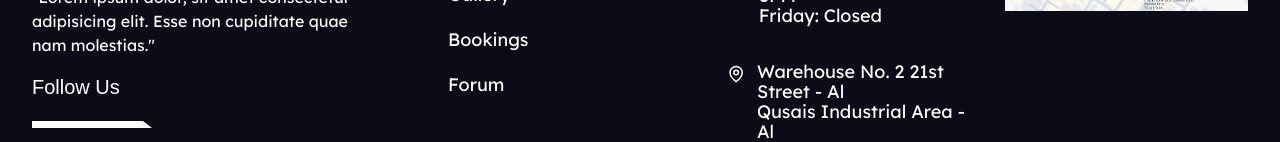
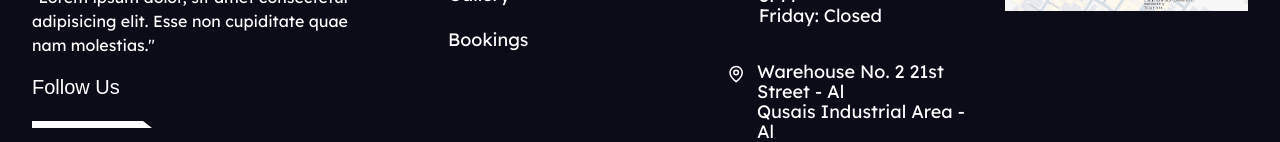
Before and after one commit to Hamadn/Manilla-Brothers, a React (Vite) app: page / in a window 1280 px wide. Shown: the part 4858-5000 px from the top of the page. Built offline with nearby package versions, Linux system fonts and the light colour scheme; a web font is replaced by a local one.

Commit message:
removed clerk and forum link from footer

```diff
--- a/src/components/Layout/Footer/Footer.jsx
+++ b/src/components/Layout/Footer/Footer.jsx
@@ -113,15 +113,7 @@ const Footer = () => {
                       Bookings{" "}
                     </a>
                   </li>
-                  <li>
-                    <a
-                      href="/forum"
-                      className="text-white font-lexendDeca text-[1.125rem] transition hover:opacity-75"
-                    >
-                      {" "}
-                      Forum{" "}
-                    </a>
-                  </li>
+
                 </ul>
               </div>
 
```
Also changed, not shown: 1 other file (tests, documents, lock files or other folders).
